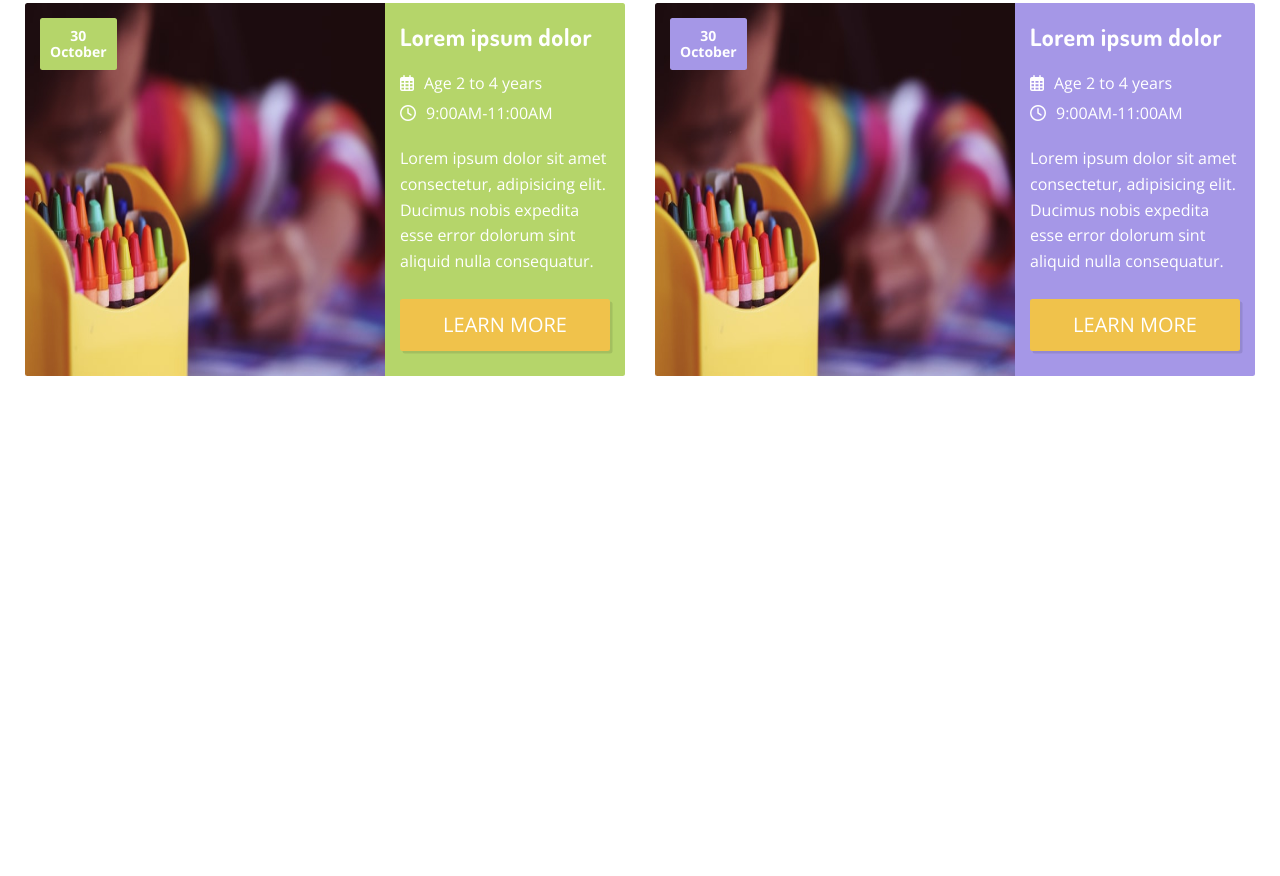
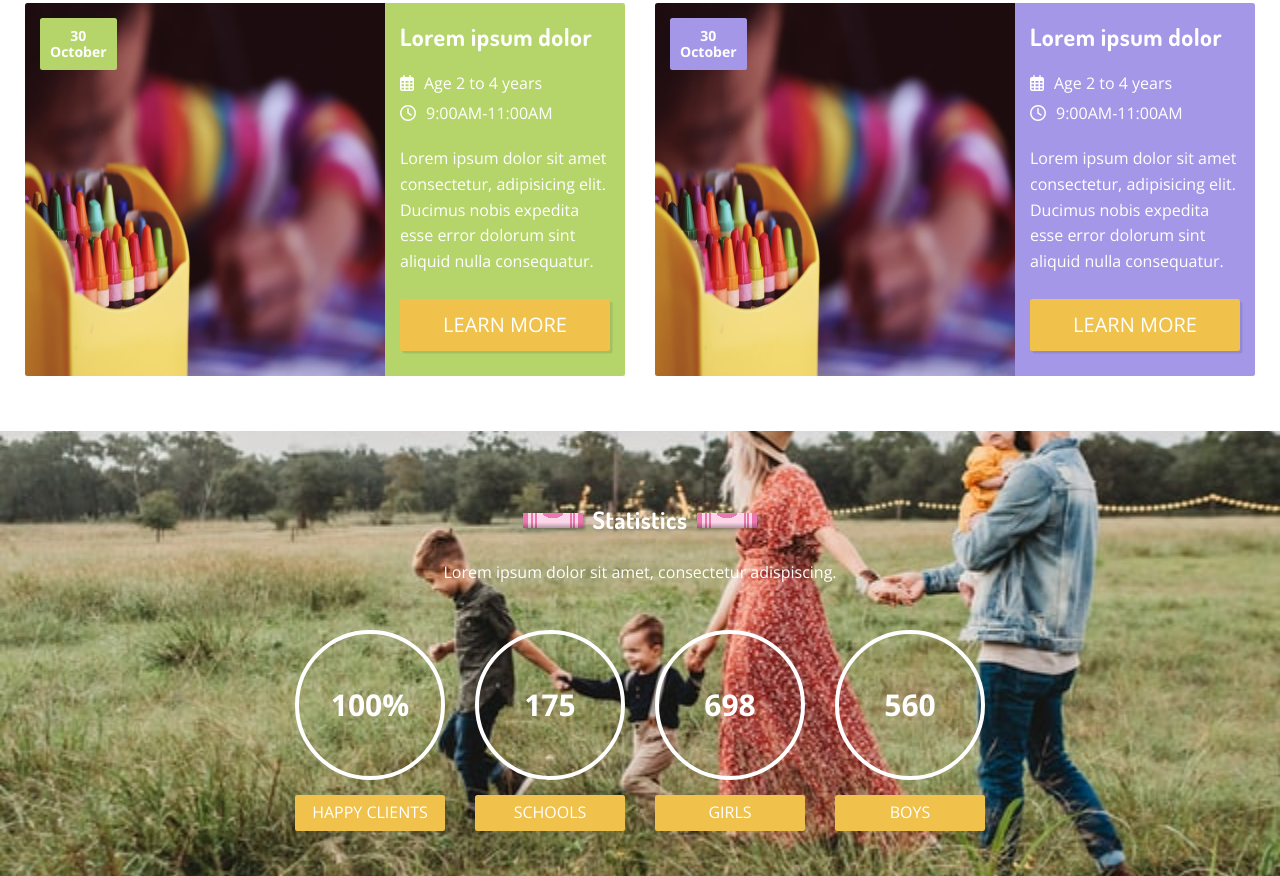
Before and after one commit to martinacurl/The-Kidz-School, a plain HTML site: page index.html in a window 1280 px wide. Shown: the part 5733-6609 px from the top of the page. Before the commit the page ends 6164 px from the top, so only its background shows below. Drawn offline with nearby package versions, Linux system fonts and the light colour scheme.

Commit message:
Statistics

```diff
--- a/CSS/layout.css
+++ b/CSS/layout.css
@@ -65,6 +65,9 @@
 .pr-12, .px-12 {padding-right: var(--distance-12);}
 .pl-12 , .px-12 {padding-left: var(--distance-12);}
 
+.pt-2, .py-2 {padding-top: var(--distance-2);}
+.pb-2, .py-2 {padding-bottom: var(--distance-2);}
+
 /*****************
 *** Typography ***
 ******************/
@@ -116,6 +119,7 @@ nav div a:not(:first-child) {margin-left: var(--distance-12);}
 .border-small-white {border: var(--border-xs-white);}
 .border-bottom-xs {border-bottom: var(--border-xs)}
 .border-sm {border: var(--border-sm);}
+.border-lg {border: var(--border-lg);}
 .border-transparent {border: var(--border-transparent);}
 
 /******************
@@ -166,3 +170,13 @@ nav div a:not(:first-child) {margin-left: var(--distance-12);}
     height: 6.2rem;
     line-height: 6rem;
 }
+
+/*****************
+*** Statistics ***
+*****************/
+.statistics-image {
+    background-image: url('../IMGS/family.jpg');
+    background-repeat: no-repeat;
+    background-size: cover;
+    background-position: center;
+}
--- a/index.html
+++ b/index.html
@@ -438,7 +438,63 @@
         </div>
     </section>
 
+    <!-- Statistics -->
+    <section class="p-12 text-white statistics-image">
+        <!-- Statistics Heading -->
+        <section class="d-flex justify-content-center align-items-center mt-16 mb-8">
+            <div class="crayon"
+                style="--crayon-color: #ea77ad; --crayon-paper-color:#fdd7e9; --crayon-line-color:#ea77ad;">
+            </div>
+            <h2 class="mx-4">Statistics</h2>
+            <div class="crayon"
+                style="--crayon-color: #ea77ad; --crayon-paper-color:#fdd7e9; --crayon-line-color: #ea77ad;">
+            </div>
+        </section>
 
+        <!-- Statistics Text -->
+        <p class="text-center mb-12">Lorem ipsum dolor sit amet, consectetur adispiscing.</p>
+
+        <!-- Statistics Circles -->
+        <div class="d-flex justify-content-center align-items-center text-center">
+            <div class="d-flex">
+                <!-- Circle -->
+                <div class="d-flex flex-column m-6">
+                    <div
+                        class="d-flex flex-column justify-content-center align-items-center circle circle-lg border-lg mb-6 ">
+                        <div class="text-size-xxl text-bold">100%</div>
+                    </div>
+                    <div class="bg-warning text-uppercase px-4 py-2 border-radius">Happy Clients</div>
+                </div>
+
+                <!-- Circle -->
+                <div class="d-flex flex-column m-6">
+                    <div
+                        class="d-flex flex-column justify-content-center align-items-center circle circle-lg border-lg mb-6 ">
+                        <div class="text-size-xxl text-bold">175</div>
+                    </div>
+                    <div class="bg-warning text-uppercase px-4 py-2 border-radius">Schools</div>
+                </div>
+
+                <!-- Circle -->
+                <div class="d-flex flex-column m-6">
+                    <div
+                        class="d-flex flex-column justify-content-center align-items-center circle circle-lg border-lg mb-6 ">
+                        <div class="text-size-xxl text-bold">698</div>
+                    </div>
+                    <div class="bg-warning text-uppercase px-4 py-2 border-radius">Girls</div>
+                </div>
+
+                <!-- Circle -->
+                <div class="d-flex flex-column m-6">
+                    <div
+                        class="d-flex flex-column justify-content-center align-items-center circle circle-lg border-lg mb-6 ">
+                        <div class="text-size-xxl text-bold">560</div>
+                    </div>
+                    <div class="bg-warning text-uppercase px-4 py-2 border-radius">Boys</div>
+                </div>
+            </div>
+        </div>
+    </section>
 
 </body>
 
```
Also changed, not shown: IMGS/family.jpg (added).
